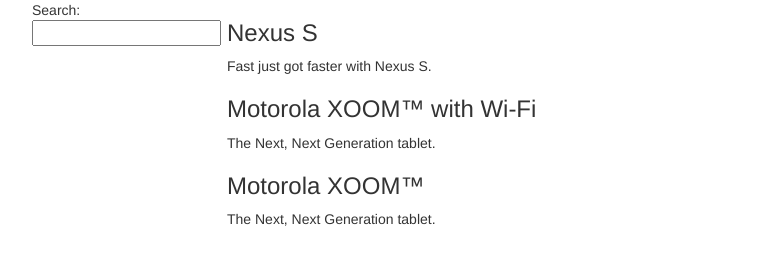
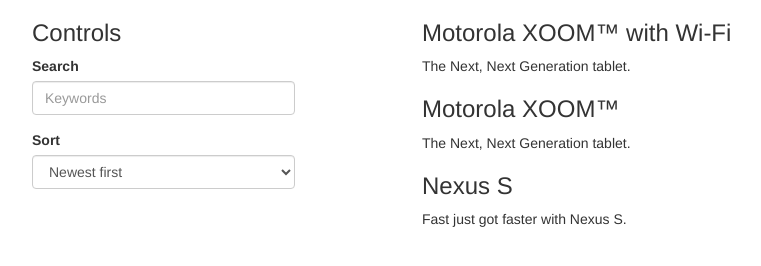
Before and after one commit to jiiis/angular-2, a website: page app/index.html in a window 1280 px wide. Shown: the whole page, without its empty margins (38-799 px from the left). Drawn offline with nearby package versions, Linux system fonts and the light colour scheme.

Commit message:
Added "sort" functionality and tuned the layout using Bootstrap.

```diff
--- a/app/index.html
+++ b/app/index.html
@@ -10,12 +10,25 @@
 <body>
     <div class="container">
         <div class="row">
-            <div class="col-md-2">
-                Search: <input ng-model="query">
+            <div class="col-md-3">
+                <h3>Controls</h3>
+                <form>
+                    <div class="form-group">
+                        <label for="search">Search</label>
+                        <input type="text" id="search" class="form-control" placeholder="Keywords" ng-model="query">
+                    </div>
+                    <div class="form-group">
+                        <label for="sort">Sort</label>
+                        <select id="sort" class="form-control" ng-model="order">
+                            <option value="name">Alphabetically</option>
+                            <option value="age">Newest first</option>
+                        </select>
+                    </div>
+                </form>
             </div>
-            <div class="col-md-10">
+            <div class="col-md-8 col-md-offset-1">
                 <ul class="list-unstyled">
-                    <li ng-repeat="phone in phones | filter:query">
+                    <li ng-repeat="phone in phones | filter:query | orderBy:order">
                         <h3>{{ phone.name }}</h3>
                         <p>{{ phone.description }}</p>
                     </li>
--- a/app/js/controllers.js
+++ b/app/js/controllers.js
@@ -6,15 +6,20 @@
     $scope.phones = [
         {
             name: 'Nexus S',
-            description: 'Fast just got faster with Nexus S.'
+            description: 'Fast just got faster with Nexus S.',
+            age: 3
         },
         {
             name: 'Motorola XOOM™ with Wi-Fi',
-            description: 'The Next, Next Generation tablet.'
+            description: 'The Next, Next Generation tablet.',
+            age: 1
         },
         {
             name: 'Motorola XOOM™',
-            description: 'The Next, Next Generation tablet.'
+            description: 'The Next, Next Generation tablet.',
+            age: 2
         }
     ];
+
+    $scope.order = 'age';
 });
```
